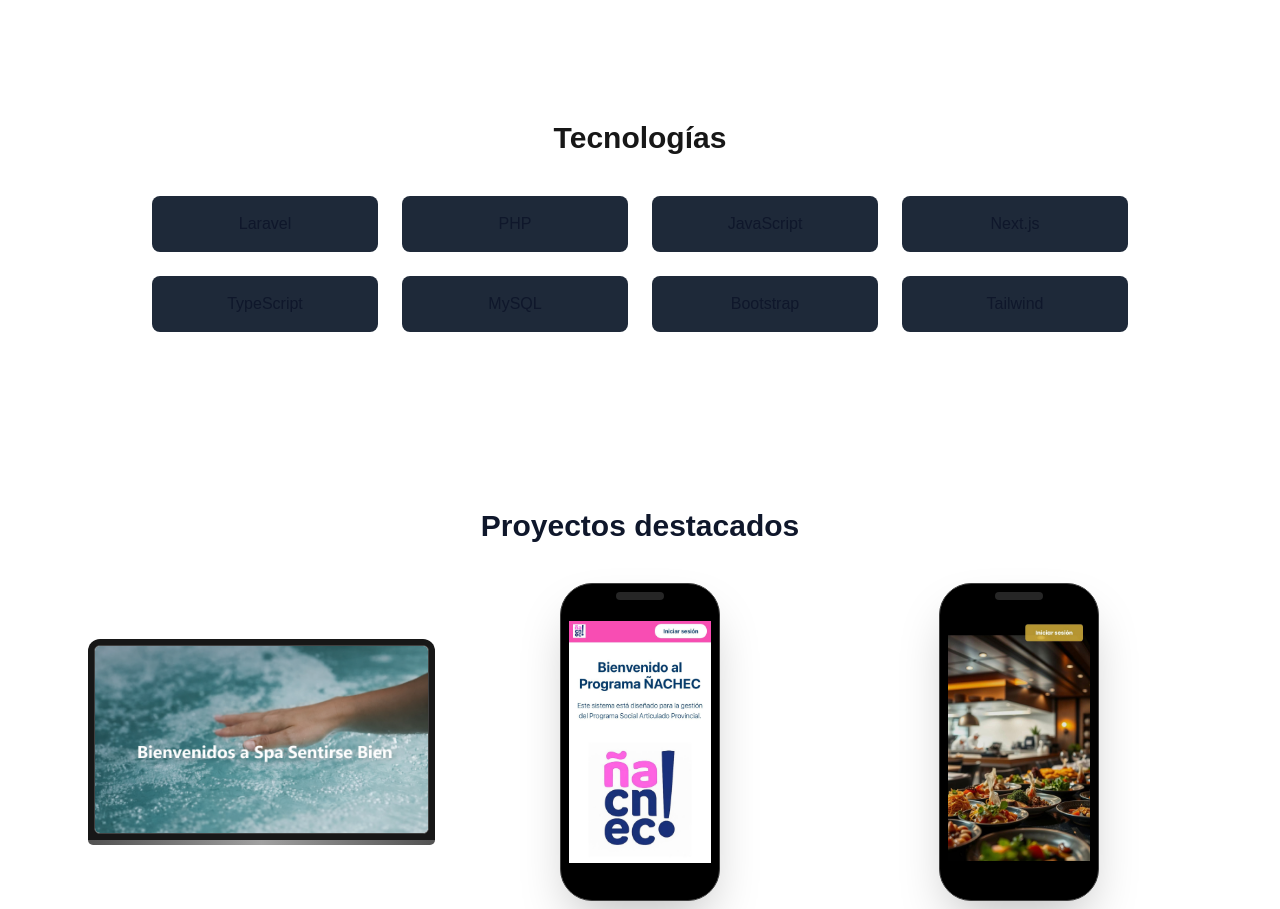
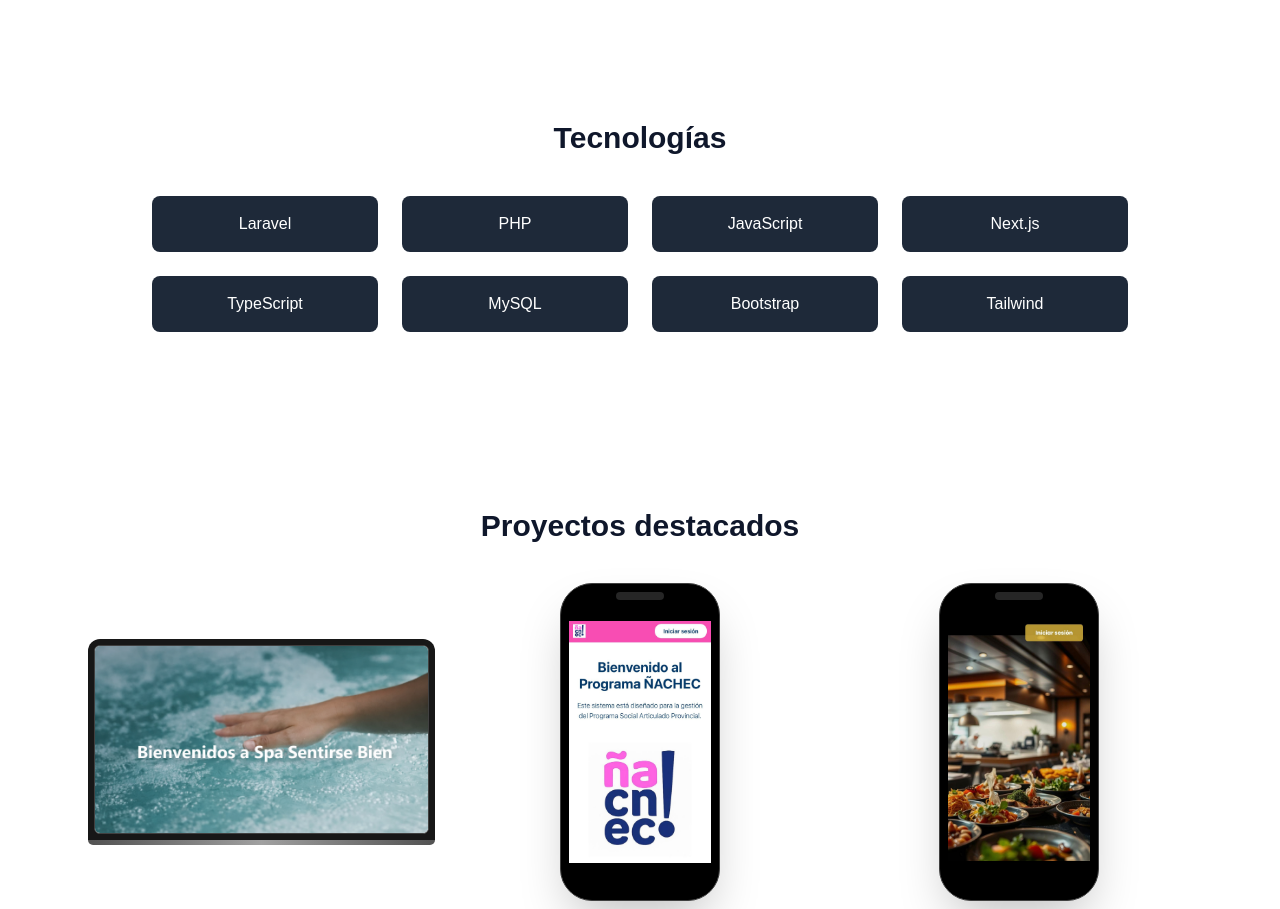
Before and after one commit to LucasVillaboa/portfolio, a Next.js app: page / in a window 1280 px wide. Shown: the part 1660-2569 px from the top of the page. Built offline with nearby package versions, Linux system fonts and the light colour scheme.

Commit message:
actualizacion titulos color negro en movil

```diff
--- a/app/page.tsx
+++ b/app/page.tsx
@@ -17,17 +17,19 @@ export default function Home() {
   id="skills"
   className="max-w-5xl mx-auto py-20 px-6 text-center"
 >
-        <h2 className="text-3xl font-bold mb-10">Tecnologías</h2>
+  <h2 className="text-3xl font-bold text-slate-900 mb-10">
+    Tecnologías
+  </h2>
 
-        <div className="grid grid-cols-2 md:grid-cols-4 gap-6 text-slate-900">
-          <div className="bg-gray-800 p-4 rounded-lg">Laravel</div>
-          <div className="bg-gray-800 p-4 rounded-lg">PHP</div>
-          <div className="bg-gray-800 p-4 rounded-lg">JavaScript</div>
-          <div className="bg-gray-800 p-4 rounded-lg">Next.js</div>
-          <div className="bg-gray-800 p-4 rounded-lg">TypeScript</div>
-          <div className="bg-gray-800 p-4 rounded-lg">MySQL</div>
-          <div className="bg-gray-800 p-4 rounded-lg">Bootstrap</div>
-          <div className="bg-gray-800 p-4 rounded-lg">Tailwind</div>
+  <div className="grid grid-cols-2 md:grid-cols-4 gap-6">
+    <div className="bg-gray-800 text-white p-4 rounded-lg">Laravel</div>
+    <div className="bg-gray-800 text-white p-4 rounded-lg">PHP</div>
+    <div className="bg-gray-800 text-white p-4 rounded-lg">JavaScript</div>
+    <div className="bg-gray-800 text-white p-4 rounded-lg">Next.js</div>
+    <div className="bg-gray-800 text-white p-4 rounded-lg">TypeScript</div>
+    <div className="bg-gray-800 text-white p-4 rounded-lg">MySQL</div>
+    <div className="bg-gray-800 text-white p-4 rounded-lg">Bootstrap</div>
+    <div className="bg-gray-800 text-white p-4 rounded-lg">Tailwind</div>
   </div>
 </section>
 
```
Lines whose indentation alone changed are shown as unchanged.
